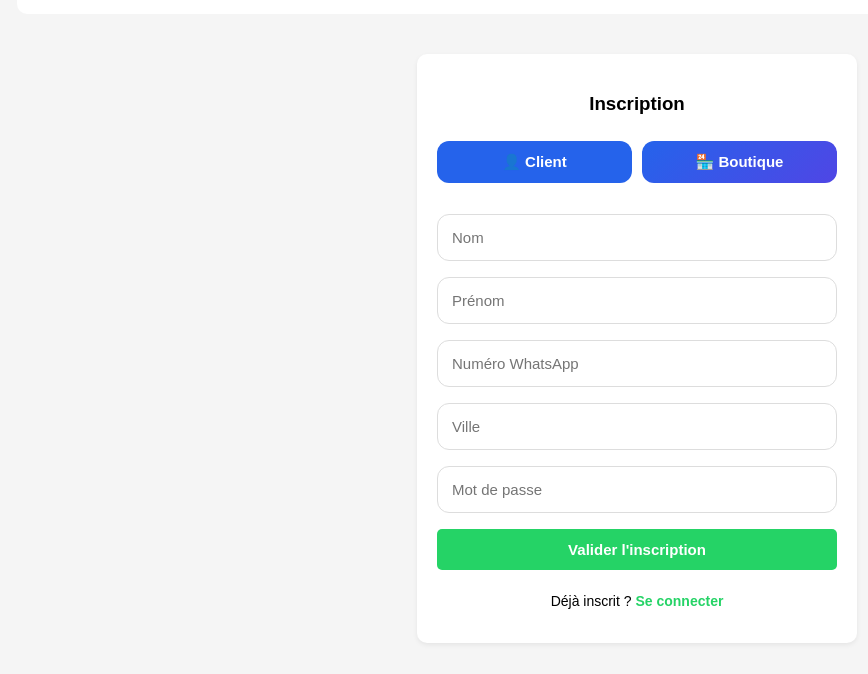
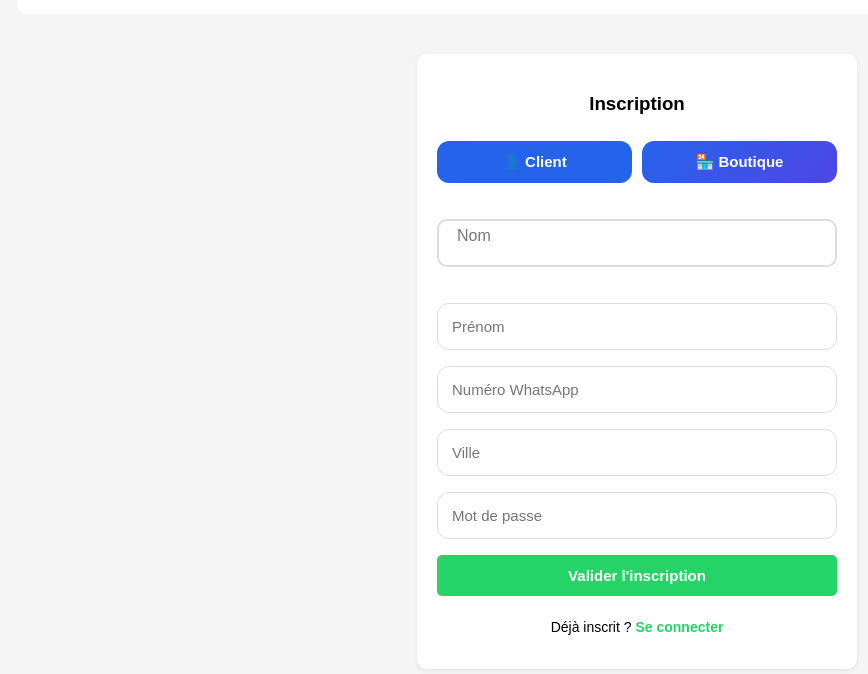
Before and after one commit to tomoroland90-tech/site-de-vente-en-ligne-, a plain HTML site: page index.html in a window 1280 px wide. Both pictures are taken after a click on the link "S'inscrire ici". Shown: the part 104-778 px from the top of the page, without its empty margins (3-871 px from the left). Drawn offline with nearby package versions, Linux system fonts and the light colour scheme.

Commit message:
Mise à jour du site

```diff
--- a/index.html
+++ b/index.html
@@ -34,6 +34,70 @@
 .roleButtons{display:flex;gap:10px;margin:15px 0}
 .roleButtons button{flex:1;padding:12px;border:none;border-radius:12px;background:linear-gradient(135deg,#2563eb,#4f46e5);color:#fff;font-weight:bold;cursor:pointer}
 input,select,textarea{border-radius:12px;padding:14px}
+.input-group{
+    position:relative;
+    margin:20px 0;
+}
+
+.input-group input,
+.input-group textarea{
+
+    width:100%;
+    padding:18px 15px 8px;
+
+    border:2px solid #ddd;
+
+    border-radius:10px;
+
+    outline:none;
+
+    font-size:16px;
+
+    transition:.3s;
+}
+
+.input-group label{
+
+    position:absolute;
+
+    left:15px;
+
+    top:16px;
+
+    background:#fff;
+
+    padding:0 5px;
+
+    color:#777;
+
+    transition:.3s;
+
+    pointer-events:none;
+}
+
+.input-group input:focus,
+.input-group textarea:focus{
+
+    border-color:#2563eb;
+
+}
+
+.input-group input:focus+label,
+.input-group input:not(:placeholder-shown)+label,
+
+.input-group textarea:focus+label,
+.input-group textarea:not(:placeholder-shown)+label{
+
+    top:-10px;
+
+    left:12px;
+
+    color:#2563eb;
+
+    font-size:12px;
+
+    font-weight:bold;
+}
 </style>
 </head>
 <body>
@@ -62,7 +126,17 @@ input,select,textarea{border-radius:12px;padding:14px}
     <h3 style="text-align:center;">Inscription</h3>
     <form id="registerForm" onsubmit="register(event)">
         <div class="roleButtons"><button type="button" id="btnClientRegister" class="active" onclick="selectRegisterRole('client')">👤 Client</button><button type="button" id="btnSellerRegister" onclick="selectRegisterRole('vendeur')">🏪 Boutique</button></div>
-        <input name="nom" placeholder="Nom" required />
+        <div class="input-group">
+
+<input
+type="text"
+name="nom"
+placeholder=" "
+required>
+
+<label>Nom</label>
+
+</div>
         <input name="prenom" placeholder="Prénom" required />
         <input name="phone" placeholder="Numéro WhatsApp" required />
         <input name="ville" placeholder="Ville" />
```
